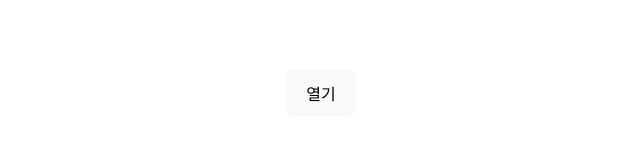
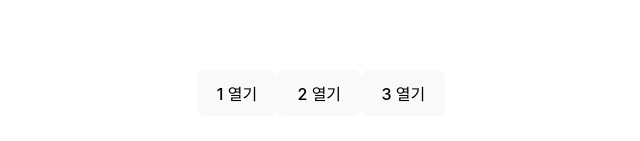
Before and after one commit to aaronryu/react-tutorial, a React (Vite) app: page / in a window 1280 px wide. Shown: the part 307-448 px from the top of the page, without its empty margins (319-959 px from the left). Built offline with nearby package versions, Linux system fonts and the light colour scheme.

Commit message:
실습 19-2: useContext 통해 커스텀 <dialog> 모달 출력

```diff
--- a/src/App.jsx
+++ b/src/App.jsx
@@ -1,39 +1,51 @@
 import { createContext, useContext, useState } from 'react'
 import '@/App.css'
 
-const ModalContext = createContext({ show: () => {}, close: () => {} })
+const ModalContext = createContext({ show: (content) => {}, close: () => {} })
 
 function ModalContextProvider({ children }) {
-  const [open, setOpen] = useState(false)
+  const [modal, setModal] = useState({ open: false, content: <></> })
 
-  function show() {
-    setOpen(true)
+  function show(content) {
+    setModal({ open: true, content })
   }
 
   function close() {
-    setOpen(false)
+    setModal({ open: false, content: <></> })
   }
 
   return (
     <ModalContext.Provider value={{ show, close }}>
       {children}
-      <dialog open={open}>
-        <h3>Modal</h3>
+      <dialog open={modal.open}>
+        {modal.content}
         <button onClick={(e) => close()}>닫기</button>
       </dialog>
     </ModalContext.Provider>
   )
 }
 
-function ModalButton() {
+function Modal1Button() {
   const { show } = useContext(ModalContext)
-  return <button onClick={(e) => show()}>열기</button>
+  return <button onClick={(e) => show(<h3>Modal 1</h3>)}>1 열기</button>
+}
+
+function Modal2Button() {
+  const { show } = useContext(ModalContext)
+  return <button onClick={(e) => show(<h3>Modal 2</h3>)}>2 열기</button>
+}
+
+function Modal3Button() {
+  const { show } = useContext(ModalContext)
+  return <button onClick={(e) => show(<h3>Modal 3</h3>)}>3 열기</button>
 }
 
 function App() {
   return (
     <ModalContextProvider>
-      <ModalButton />
+      <Modal1Button />
+      <Modal2Button />
+      <Modal3Button />
     </ModalContextProvider>
   )
 }
```
